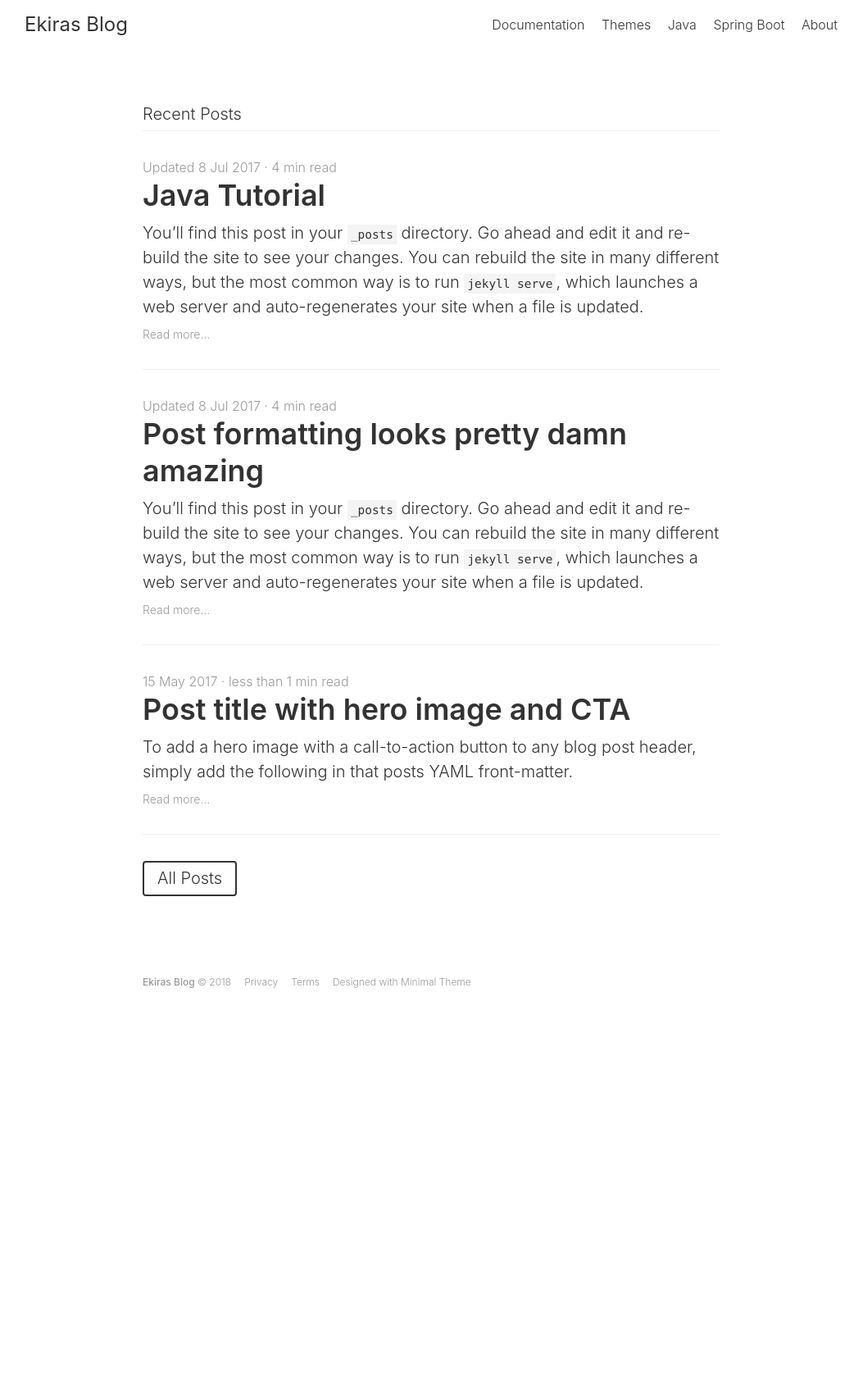
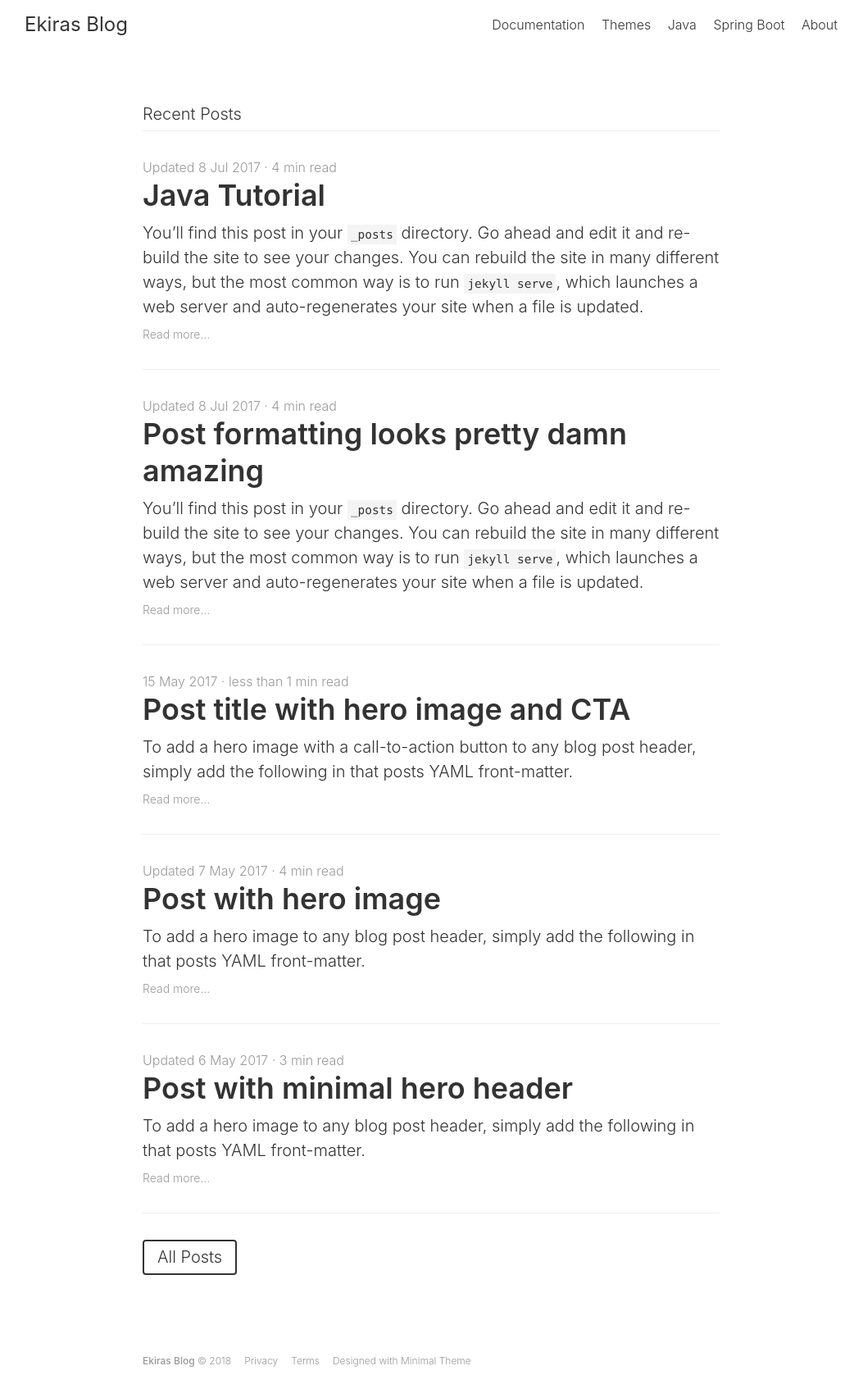
Before and after one commit to ekiras/ekiras.github.io, a Jekyll site: the page built from index.md, in a window 1280 px wide. Shown: the whole page at 82% size, without its empty margins (114-1167 px from the left). Built offline with Jekyll 4.4.1, drawn with Linux system fonts in a browser that asks for light colours; before the commit the page ends 1215 px from its top, so only the background shows below that; part of the change alters nothing that is shown.

```diff
--- a/_data/theme.yml
+++ b/_data/theme.yml
@@ -52,7 +52,7 @@ google_plus_icon  : true
 disqus:
     # Leave shortname blank to disable comments site-wide.
     # Disable comments for any post by adding `comments: false` to that post's YAML Front Matter.
-    shortname: ekiras
+    shortname: ekiras-test
 
 
 ################################
@@ -68,7 +68,7 @@ text:
     caption           : Image
 
     # Home Layout Settings
-    post_limit        : 3
+    post_limit        : 5
     read_more         : Read more
     latest_articles   : Recent Posts
     full_archive      : All Posts
```
